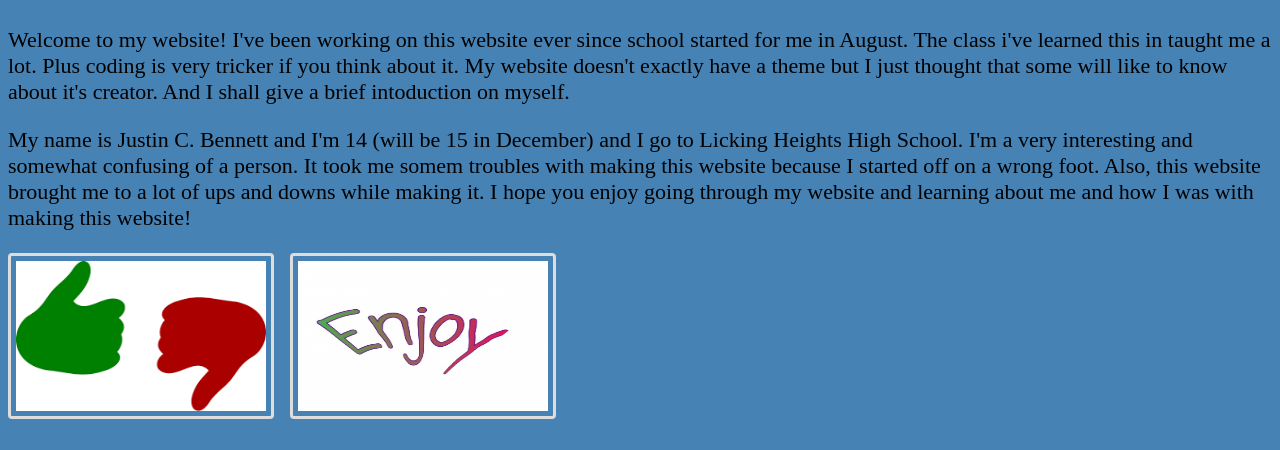
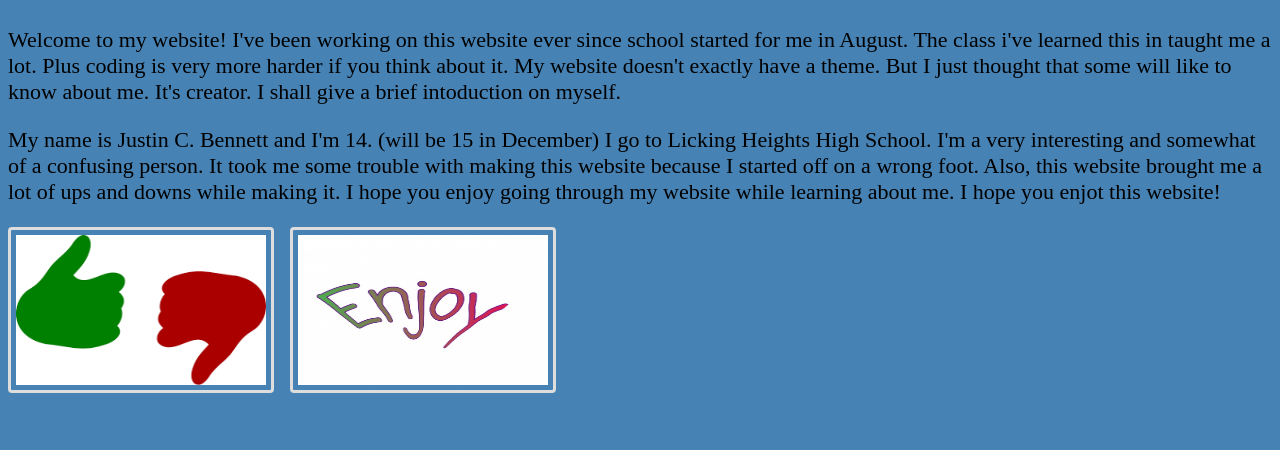
Before and after one commit to Vj1600/WebsiteThing, a plain HTML site: page mainpage.html in a window 1280 px wide. Shown: the part 350-800 px from the top of the page. Drawn offline with Linux system fonts and the light colour scheme.

Commit message:
updated main page

```diff
--- a/mainpage.html
+++ b/mainpage.html
@@ -34,17 +34,17 @@ How it Helped me, In Conclusion">
 <h1 class="grid-container border">Why hello there!</h1>
 
   <p>Welcome to my website! I've been working on this website ever since school started for me
-  in August. The class i've learned this in taught me a lot. Plus coding is very
-  tricker if you think about it. My website doesn't exactly have a theme but I just
-thought that some will like to know about it's creator. And I shall give a brief
-intoduction on myself.</p>
+  in August. The class i've learned this in taught me a lot. Plus coding is very more harder
+   if you think about it. My website doesn't exactly have a theme. But I just
+  thought that some will like to know about me. It's creator. I shall give a brief
+     intoduction on myself.</p>
 <div>
 
 </div>
-<p>My name is Justin C. Bennett and I'm 14 (will be 15 in December) and I go to Licking Heights High School.
-I'm a very interesting and somewhat confusing of a person. It took me somem troubles with making this website
-because I started off on a wrong foot. Also, this website brought me to a lot of ups and downs while making it.
-I hope you enjoy going through my website and learning about me and how I was with making this website!</p>
+<p>My name is Justin C. Bennett and I'm 14. (will be 15 in December) I go to Licking Heights High School.
+I'm a very interesting and somewhat of a confusing person. It took me some trouble with making this website
+because I started off on a wrong foot. Also, this website brought me a lot of ups and downs while making it.
+I hope you enjoy going through my website while learning about me. I hope you enjot this website!</p>
 
 </main>
 <header>
```
